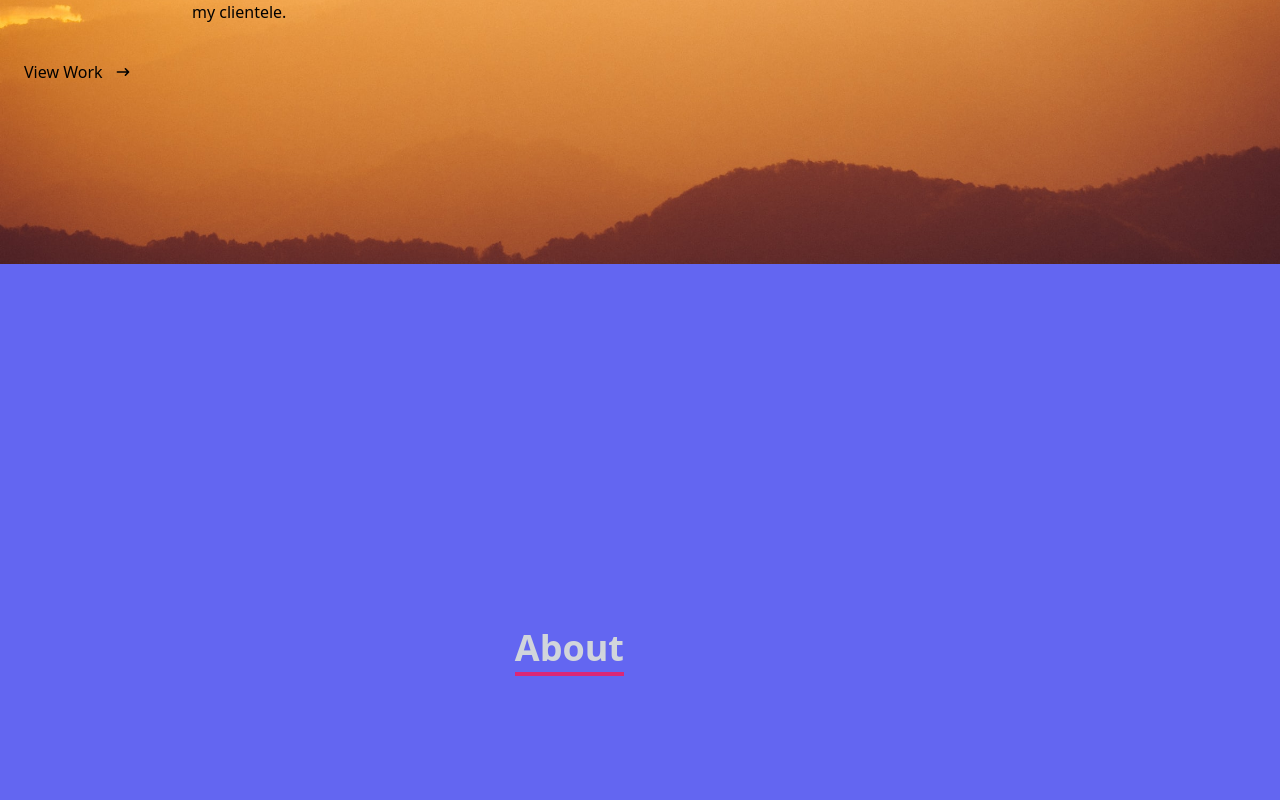
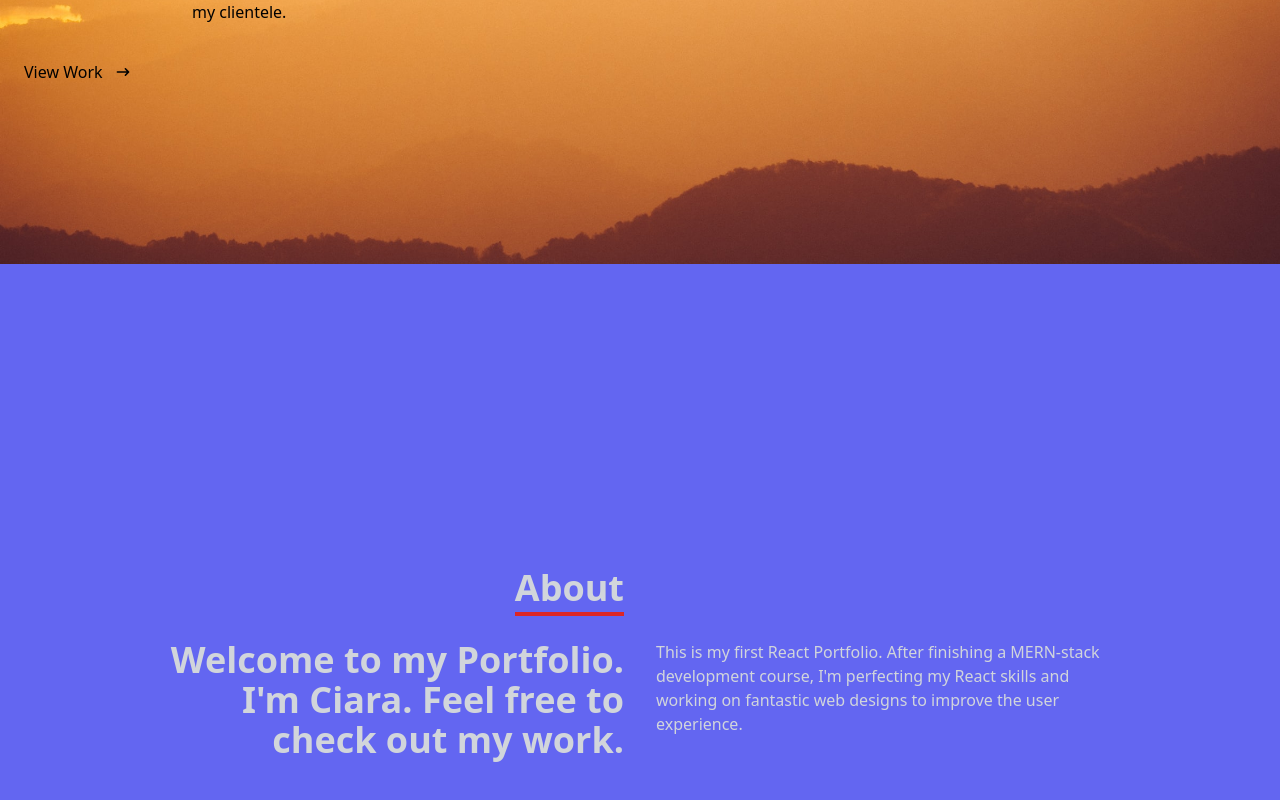
Before and after one commit to NumiBlue/reactportfolio, a React (Create React App) app in the folder my-app/: page / in a window 1280 px wide. Shown: the part 536-1336 px from the top of the page. Built offline with nearby package versions, Linux system fonts and the light colour scheme; a web font is replaced by a local one.

Commit message:
sets up about section

```diff
--- a/my-app/src/components/About.jsx
+++ b/my-app/src/components/About.jsx
@@ -6,13 +6,23 @@ const About = () => {
       <div className='flex flex-col justify-center items-center w-full h-full'>
         <div className='max-w-[1000px] w-full grid grid-cols-2 gap-8'>
           <div className='sm:text-right pb-8 pl-4'>
-            <p className='text-4xl font-bold inline border-b-4 border-pink-600'>
+            <p className='text-4xl font-bold inline border-b-4 border-red-600'>
               About
             </p>
     </div>
+    <div></div>
+    </div>
+    <div className='max-w-[1000px] w-full grid sm:grid-cols-2 gap-8 px-4'>
+            <div className='sm:text-right text-4xl font-bold'>
+              <p>Welcome to my Portfolio. I'm Ciara. Feel free to check out my work.</p>
+            </div>
+            <div>
+              <p>This is my first React Portfolio. After finishing a MERN-stack development course, I'm perfecting my React skills and working on fantastic web designs to improve the user experience. </p>
+            </div>
     </div>
     </div>
     </div>
+
   )
 }
 
```
